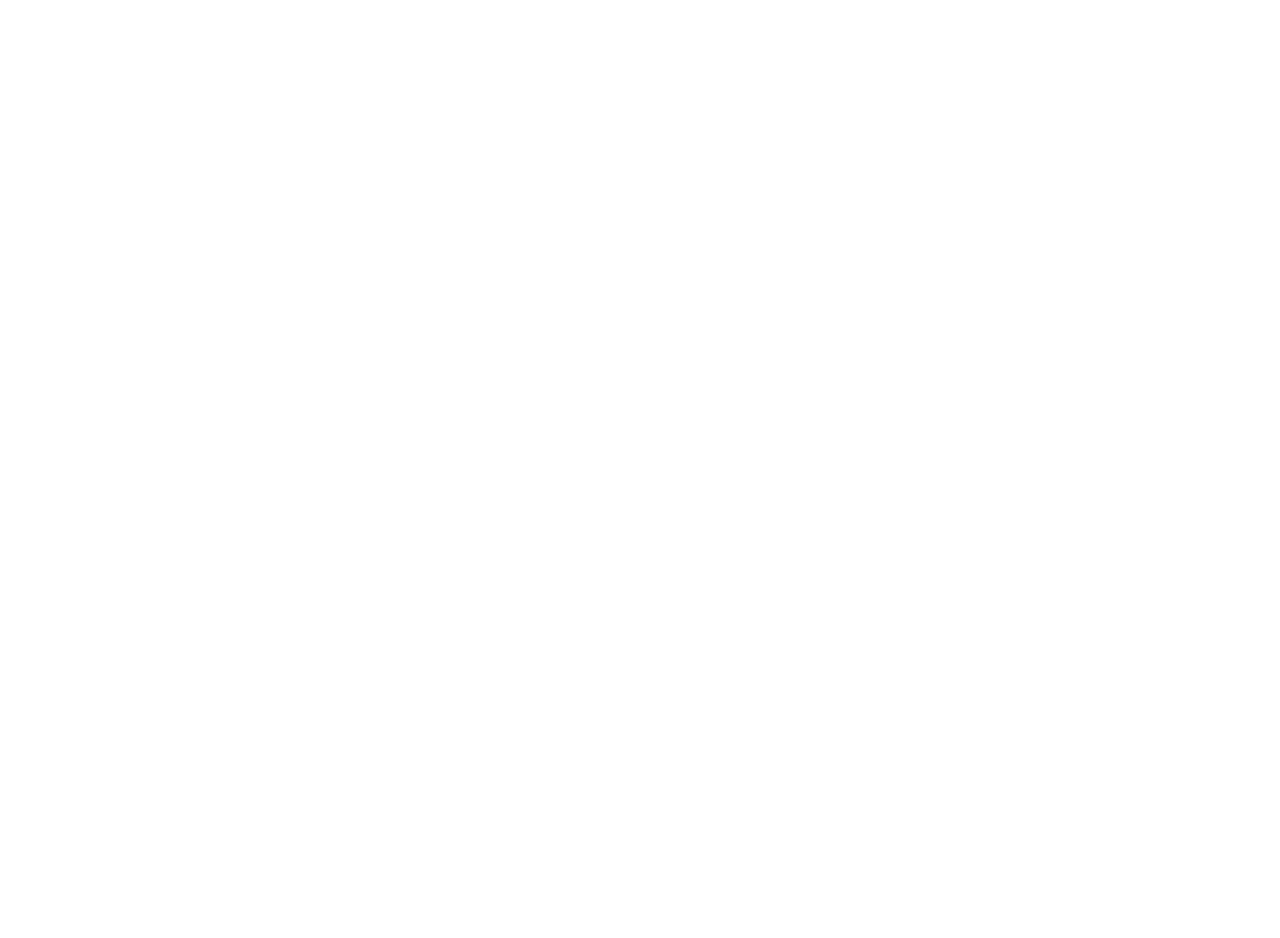
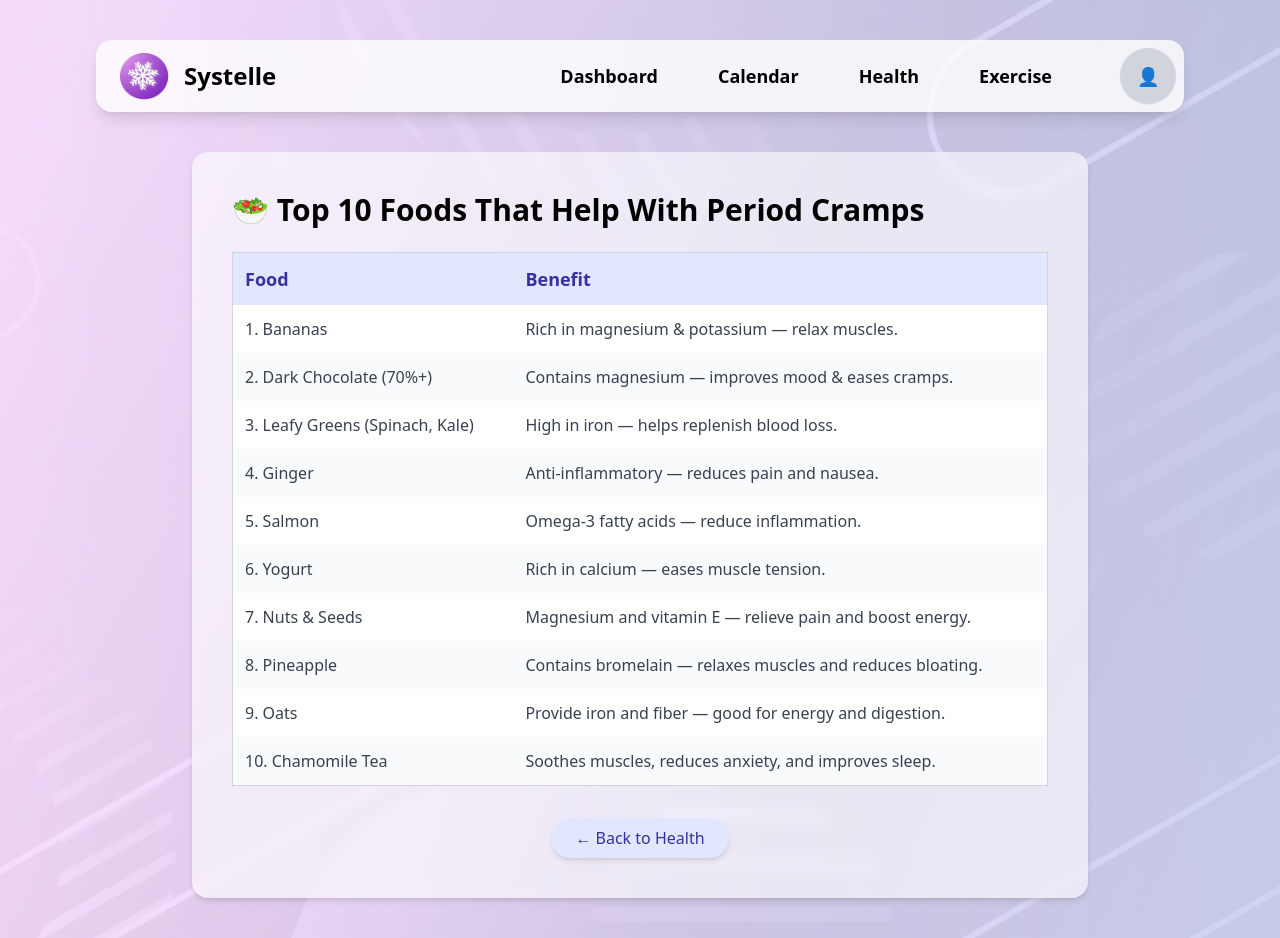
Before and after one commit to Kasib00786/Systelle, a React (Vite) app in the folder frontend/: page /Food in a window 1280 px wide. Before the commit this address had no page. Before the commit the page ends 800 px from the top, so only its background shows below. Built offline with nearby package versions, Linux system fonts and the light colour scheme; the HTML template or start-up script is replaced by a standard one.

Commit message:
health section updated further

```diff
--- a/frontend/src/App.jsx
+++ b/frontend/src/App.jsx
@@ -16,6 +16,8 @@
 import BloodAmount from "./component/BloodAmount";
 import PeriodColor from "./component/PeriodColor";
 import PeriodPain from "./component/PeriodPain";
+import CrampRelief from "./component/CrampRelief";
+import Food from "./component/Food";
 
 const App=()=>{
   return <><BrowserRouter>
@@ -35,6 +37,8 @@
       <Route path="/BloodAmount" element={<BloodAmount />} />
       <Route path="/PeriodColor" element={<PeriodColor />} />
       <Route path="/PeriodPain" element={<PeriodPain />} />
+      <Route path="/CrampRelief" element={<CrampRelief />} />
+      <Route path="/Food" element={<Food />} />
     </Routes>
     </BrowserRouter>
     </>
--- /dev/null
+++ b/frontend/src/component/CrampRelief.jsx
@@ -0,0 +1,54 @@
+import React, { useState } from 'react';
+import { Link } from 'react-router-dom';
+import Menu from './Menu';
+
+const isactive = 'bg-gradient-to-r from-pink-100 to-indigo-200 pl-5 pr-5 rounded-full max-h-14 my-auto';
+const inactive = 'hover:bg-indigo-50 hover:shadow-lg rounded-full pr-5 pl-5 max-h-10 my-auto hover:scale-105 transition delay-100 duration-200 ease-in-out';
+
+export default function CrampRelief() {
+  const [open, setOpen] = useState(false);
+
+  return (
+    <div className='bg-[url("/base2.jpg")] bg-cover bg-center bg-fixed py-10 min-h-screen'>
+      {/* Navbar */}
+      <div className='flex justify-between max-w-[85%] bg-white/80 p-2 rounded-2xl mx-auto shadow-lg z-50 flex-wrap'>
+        <div className='flex'>
+          <img src="/logo.png" alt="logo" className='w-20 h-12 my-auto' />
+          <div className='font-bold text-2xl my-auto mr-16'>Systelle</div>
+        </div>
+        <div className='text-lg font-bold flex flex-wrap gap-x-5'>
+          <Link to='/home' className={inactive}>Dashboard</Link>
+          <Link to='/calendar' className={inactive}>Calendar</Link>
+          <Link to='/health' className={inactive}>Health</Link>
+          <Link to='/exercise' className={inactive}>Exercise</Link>
+          <button className='w-14 h-14 rounded-full bg-gray-300 shadow-sm ml-7 hover:scale-105' onClick={() => setOpen(!open)}>👤</button>
+          {open && (
+            <div className='fixed inset-0 bg-black/40 z-40'>
+              <Menu />
+            </div>
+          )}
+        </div>
+      </div>
+
+      {/* Page Content */}
+      <div className="p-10 max-w-4xl mx-auto mt-10 bg-white/60 rounded-2xl shadow-md backdrop-blur-sm">
+        <h1 className="text-3xl font-bold mb-6">🩸 How to Reduce Period Cramps</h1>
+        <ul className="list-disc text-lg space-y-4 ml-6 text-gray-800">
+          <li><strong>Apply Heat</strong> – Use a heating pad or hot water bottle on your lower abdomen.</li>
+          <li><strong>Light Exercise</strong> – Walking, stretching, or yoga improves blood flow and eases pain.</li>
+          <li><strong>Hydrate</strong> – Drinking warm water helps reduce bloating and muscle tightness.</li>
+          <li><strong>Pain Relievers</strong> – Ibuprofen or naproxen (NSAIDs) reduce prostaglandin levels.</li>
+          <li><strong>Massage</strong> – Gently massaging the lower belly with essential oils can ease cramps.</li>
+          <li><strong>Avoid Caffeine & Salt</strong> – These increase bloating and discomfort.</li>
+          <li><strong>Warm Bath</strong> – Helps relax muscles and relieve stress.</li>
+          <li><strong>Sleep Well</strong> – Rest and proper sleep help your body cope better with pain.</li>
+          <li><strong>Herbal Teas</strong> – Chamomile, ginger, and peppermint teas have soothing effects.</li>
+          <li><strong>Track Your Cycle</strong> – Apps help you prepare ahead for symptom management.</li>
+        </ul>
+        <div className="mt-8 text-center">
+          <Link to="/Health" className="inline-block px-6 py-2 rounded-full bg-indigo-100 hover:bg-indigo-200 text-indigo-800 font-medium shadow-md">← Back to Health</Link>
+        </div>
+      </div>
+    </div>
+  );
+}
--- /dev/null
+++ b/frontend/src/component/Food.jsx
@@ -0,0 +1,65 @@
+import React, { useState } from 'react';
+import { Link } from 'react-router-dom';
+import Menu from './Menu';
+
+const isactive = 'bg-gradient-to-r from-pink-100 to-indigo-200 pl-5 pr-5 rounded-full max-h-14 my-auto';
+const inactive = 'hover:bg-indigo-50 hover:shadow-lg rounded-full pr-5 pl-5 max-h-10 my-auto hover:scale-105 transition delay-100 duration-200 ease-in-out';
+
+export default function Food() {
+  const [open, setOpen] = useState(false);
+
+  return (
+    <div className='bg-[url("/base2.jpg")] bg-cover bg-center bg-fixed py-10 min-h-screen'>
+      {/* Navbar */}
+      <div className='flex justify-between max-w-[85%] bg-white/80 p-2 rounded-2xl mx-auto shadow-lg z-50 flex-wrap'>
+        <div className='flex'>
+          <img src="/logo.png" alt="logo" className='w-20 h-12 my-auto' />
+          <div className='font-bold text-2xl my-auto mr-16'>Systelle</div>
+        </div>
+        <div className='text-lg font-bold flex flex-wrap gap-x-5'>
+          <Link to='/home' className={inactive}>Dashboard</Link>
+          <Link to='/calendar' className={inactive}>Calendar</Link>
+          <Link to='/health' className={inactive}>Health</Link>
+          <Link to='/exercise' className={inactive}>Exercise</Link>
+          <button className='w-14 h-14 rounded-full bg-gray-300 shadow-sm ml-7 hover:scale-105' onClick={() => setOpen(!open)}>👤</button>
+          {open && (
+            <div className='fixed inset-0 bg-black/40 z-40'>
+              <Menu />
+            </div>
+          )}
+        </div>
+      </div>
+
+      {/* Content */}
+      <div className="p-10 max-w-4xl mx-auto mt-10 bg-white/60 rounded-2xl shadow-md backdrop-blur-sm">
+        <h1 className="text-3xl font-bold mb-6">🥗 Top 10 Foods That Help With Period Cramps</h1>
+        <div className="overflow-x-auto">
+          <table className="w-full text-left border border-gray-300 rounded-lg bg-white">
+            <thead className="bg-indigo-100 text-indigo-800">
+              <tr>
+                <th className="p-3 text-lg font-semibold">Food</th>
+                <th className="p-3 text-lg font-semibold">Benefit</th>
+              </tr>
+            </thead>
+            <tbody className="text-gray-700">
+              <tr><td className="p-3">1. Bananas</td><td className="p-3">Rich in magnesium & potassium — relax muscles.</td></tr>
+              <tr className="bg-gray-50"><td className="p-3">2. Dark Chocolate (70%+)</td><td className="p-3">Contains magnesium — improves mood & eases cramps.</td></tr>
+              <tr><td className="p-3">3. Leafy Greens (Spinach, Kale)</td><td className="p-3">High in iron — helps replenish blood loss.</td></tr>
+              <tr className="bg-gray-50"><td className="p-3">4. Ginger</td><td className="p-3">Anti-inflammatory — reduces pain and nausea.</td></tr>
+              <tr><td className="p-3">5. Salmon</td><td className="p-3">Omega-3 fatty acids — reduce inflammation.</td></tr>
+              <tr className="bg-gray-50"><td className="p-3">6. Yogurt</td><td className="p-3">Rich in calcium — eases muscle tension.</td></tr>
+              <tr><td className="p-3">7. Nuts & Seeds</td><td className="p-3">Magnesium and vitamin E — relieve pain and boost energy.</td></tr>
+              <tr className="bg-gray-50"><td className="p-3">8. Pineapple</td><td className="p-3">Contains bromelain — relaxes muscles and reduces bloating.</td></tr>
+              <tr><td className="p-3">9. Oats</td><td className="p-3">Provide iron and fiber — good for energy and digestion.</td></tr>
+              <tr className="bg-gray-50"><td className="p-3">10. Chamomile Tea</td><td className="p-3">Soothes muscles, reduces anxiety, and improves sleep.</td></tr>
+            </tbody>
+          </table>
+        </div>
+
+        <div className="mt-8 text-center">
+          <Link to="/Health" className="inline-block px-6 py-2 rounded-full bg-indigo-100 hover:bg-indigo-200 text-indigo-800 font-medium shadow-md">← Back to Health</Link>
+        </div>
+      </div>
+    </div>
+  );
+}
--- a/frontend/src/component/Health.jsx
+++ b/frontend/src/component/Health.jsx
@@ -41,8 +41,8 @@
         <h2 className="text-center text-2xl font-bold">About Your Period</h2>
         <div className="flex-grow h-1 ml-4 bg-gradient-to-r from-transparent via-blue-950 to-transparent" />
         </div>
+        <div className="flex justify-around flex-wrap gap-5">
 
-        <div className="flex justify-around flex-wrap gap-5">
           <Link to="/BloodAmount" className="flex flex-col items-center bg-white/60 p-4 rounded-2xl w-70 shadow hover:scale-105 transition cursor-pointer">
             <img src="img1.png" alt="Normal Flow" className="w-70 h-52 rounded-lg" />
             <button className="text-lg font-medium pt-2">How much period blood is normal?</button>
@@ -69,16 +69,19 @@
         <div className="flex-grow h-1 ml-4 bg-gradient-to-r from-transparent via-blue-950 to-transparent" />
         </div>
         <div className="flex flex-col gap-6">
-          <div className="overflow-hidden rounded-xl shadow-md hover:scale-[1.01] transition bg-white">
+
+          <Link to="/CrampRelief" className="overflow-hidden rounded-xl shadow-md hover:scale-[1.01] transition bg-white cursor-pointer">
             <img src="pain.png" alt="Reduce Cramps" className="w-full h-60" />
-            <p className="text-lg font-medium m-4">How to reduce period cramps?</p>
-          </div>
-          <div className="overflow-hidden rounded-xl shadow-md hover:scale-[1.01] transition bg-white">
+            <div className="text-lg font-medium m-4">How to reduce period cramps?</div>
+          </Link>
+
+          <Link to="/Food" className="overflow-hidden rounded-xl shadow-md hover:scale-[1.01] transition bg-white cursor-pointer">
             <img src="food.jpg" alt="Healthy Foods" className="w-full h-60" />
-            <p className="text-lg font-medium p-4">Top 10 foods that help with period cramps</p>
-          </div>
+            <div className="text-lg font-medium p-4">Top 10 foods that help with period cramps</div>
+          </Link>
         </div>
       </div>
+
     </div>
   );
 };
```
